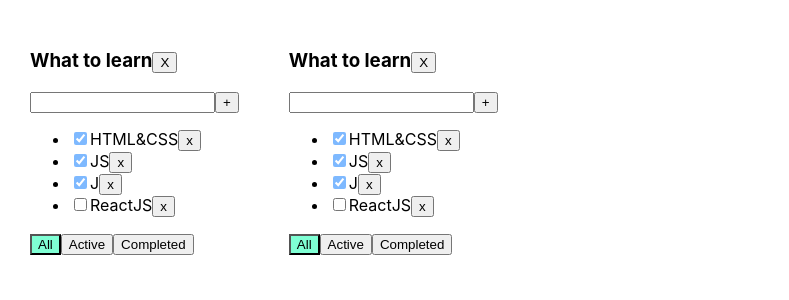
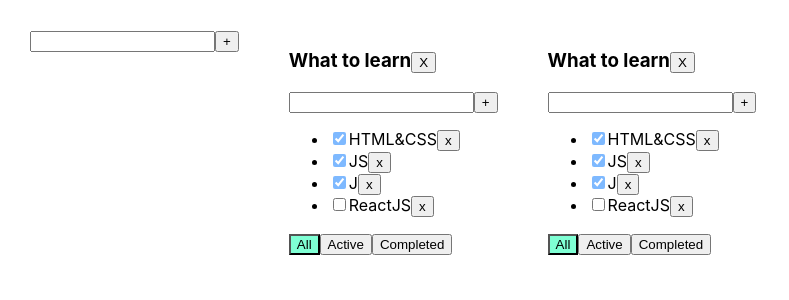
Before and after one commit to ilya-melnik/it-incubator-todoList, a React (Create React App) app: page / in a window 1280 px wide. Shown: the top 300 px of the page, without its empty margins (0-789 px from the left). Built offline with nearby package versions, Linux system fonts and the light colour scheme.

Commit message:
2.2/1 AddItemFrom.tsx

```diff
--- /dev/null
+++ b/src/AddItemFrom.tsx
@@ -0,0 +1,45 @@
+import React, {ChangeEvent, KeyboardEvent, useState} from 'react';
+
+type  AddItemFromType = {
+    addItem: (title: string) => void
+}
+function AddItemFrom(props: AddItemFromType) {
+    let [title, setTitle] = useState("")
+    let [error, setError] = useState<string | null>(null)
+
+    const addItem = () => {
+        const itemTitle = title.trim()
+        if (itemTitle) {
+            props.addItem(title)
+            setTitle("")
+        } else {
+            setError("Title is required")
+
+        }
+    }
+
+
+    const ChangeTitleHandler = (e: ChangeEvent<HTMLInputElement>) => {
+        setTitle(e.currentTarget.value)
+    }
+
+    const onKeyPreesHandler = (e: KeyboardEvent<HTMLInputElement>) => {
+        setError(null)
+        if (e.key === "Enter") {
+            addItem()
+        }
+    }
+
+    return (
+        <div>
+            <input className={""}
+                   value={title}
+                   onChange={ChangeTitleHandler}
+                   onKeyPress={onKeyPreesHandler}/>
+            <button onClick={addItem}>+</button>
+            {error && <div className={"error-message"}>{error}</div>}
+        </div>
+    )
+}
+
+export default AddItemFrom
--- a/src/App.tsx
+++ b/src/App.tsx
@@ -2,6 +2,7 @@
 import './App.css';
 import {TaskType, Todolist} from './Todolist';
 import {v1} from "uuid";
+import AddItemFrom from "./AddItemFrom";
 
 export type FilterValueType = "all" | "active" | "completed"
 type TodoListType = {
@@ -83,8 +84,23 @@
         setTodoLists( todoLists.filter( tl => tl.id !== todoListID ) )
         delete tasks[todoListID]
     }
+
+    function  addTodoList (todoListTitle: string){
+        const todoListID = v1()
+        const newTodoList: TodoListType = {
+            id: todoListID,
+            title: todoListTitle,
+            filter: "all"
+        }
+        setTodoLists([...todoLists, newTodoList])
+        setTask({
+            ...tasks,
+            [todoListID]: []
+        })
+    }
     return (
         <div className="App">
+            <AddItemFrom addItem={addTodoList} />
             {
                 todoLists.map(tl => {
                     let tasksForTodoList = tasks[tl.id]
--- a/src/Todolist.tsx
+++ b/src/Todolist.tsx
@@ -1,6 +1,7 @@
 import React, {ChangeEvent, KeyboardEvent, useState} from 'react';
 import {FilterValueType} from "./App";
 import {v1} from "uuid";
+import AddItemFrom from "./AddItemFrom";
 
 export type TaskType = {
     id: string
@@ -24,27 +25,24 @@
 
 export function Todolist(props: PropsType) {
 
+/*
 
     let [error, setError] = useState<string | null>(null)
     let [title, setTitle] = useState("")
     const ChangeTitleHandler = (e: ChangeEvent<HTMLInputElement>) => {
         setTitle(e.currentTarget.value)
     }
-    const addTask = () => {
-        if (title.trim() !== "") {
-            props.addTask(title, props.id)
-            setTitle("")
-        } else {
-            setError("Title is required")
 
-        }
+ */
+    const addTask = (title: string) => {
+       props.addTask(title, props.id)
     }
-    const onKeyPreesHandler = (e: KeyboardEvent<HTMLInputElement>) => {
+ /*   const onKeyPreesHandler = (e: KeyboardEvent<HTMLInputElement>) => {
         setError(null)
         if (e.key === "Enter") {
             addTask()
         }
-    }
+    }*/
     const onCLickHandlerAll = () => {
         props.changeFilter("all", props.id)
 
@@ -62,15 +60,19 @@
     }
 
 
+
     return <div>
         <h3>{props.title}
             <button onClick={removeTodoList}>X</button>
         </h3>
-        <div>
-            <input className={""} value={title} onChange={ChangeTitleHandler} onKeyPress={onKeyPreesHandler}/>
+        <AddItemFrom addItem={addTask} />
+        {/*<div>
+            <input className={""} value={title}
+                   onChange={ChangeTitleHandler}
+                   onKeyPress={onKeyPreesHandler}/>
             <button onClick={addTask}>+</button>
             {error && <div className={"error-message"}>{error}</div>}
-        </div>
+        </div>*/}
         <ul>
             {
                 props.tasks.map(t => {
```
